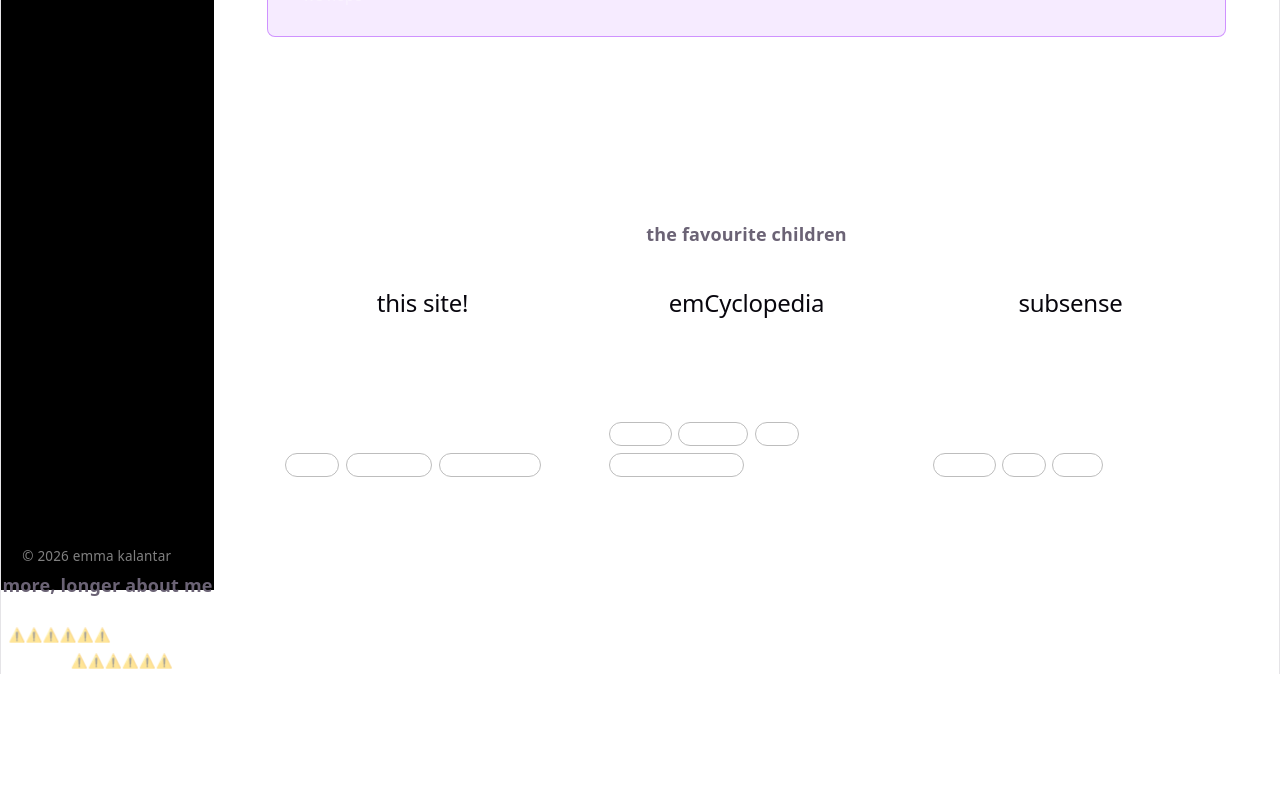
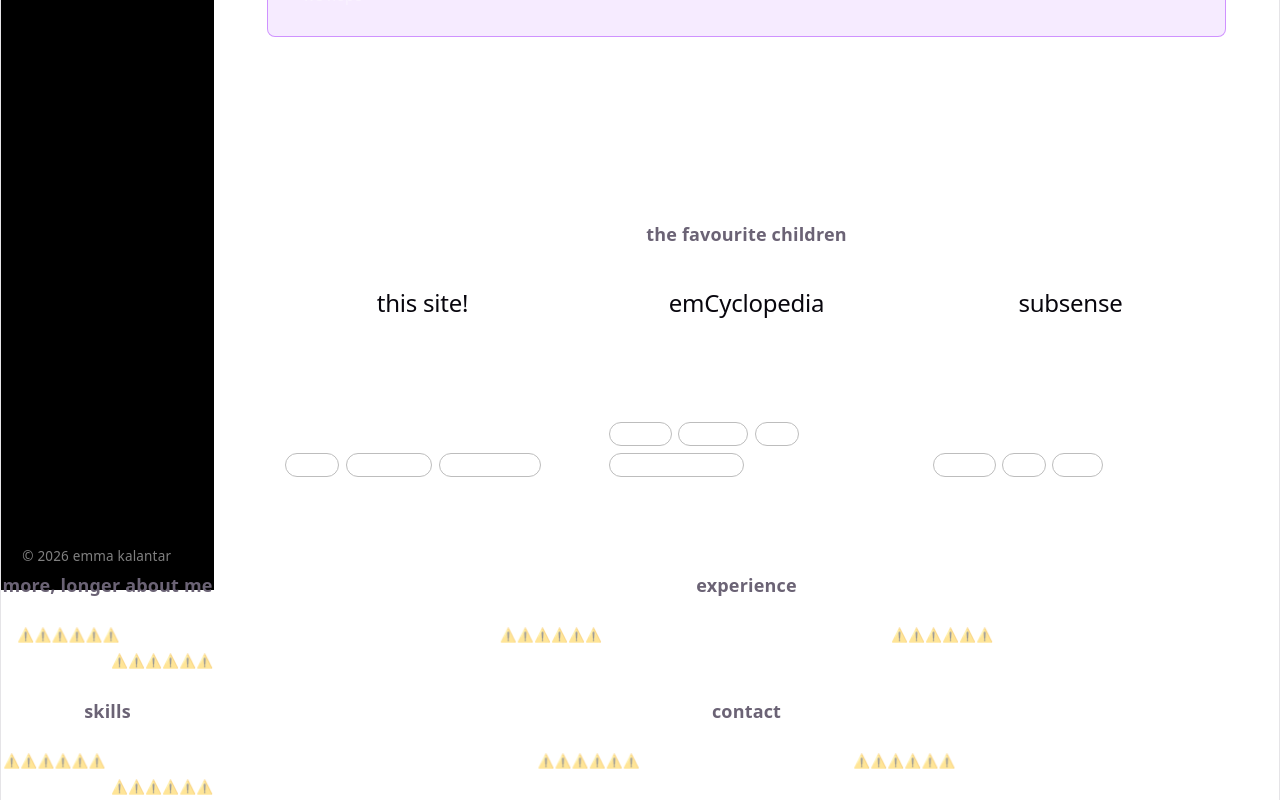
Before and after one commit to emkalan/portfolio-site, a React (Vite) app: page / in a window 1280 px wide. Shown: the part 734-1534 px from the top of the page. Before the commit the page ends 1408 px from the top, so only its background shows below. Built offline with nearby package versions, Linux system fonts and the light colour scheme.

Commit message:
update about, experience, skills, and contact sections with placeholder text and links

```diff
--- a/src/App.tsx
+++ b/src/App.tsx
@@ -63,7 +63,7 @@ function App() {
             </p>
             <div className="hero-links">
               <a href="#featured-projects">see my work <span aria-hidden="true">-&gt;</span></a>
-              <a href="mailto:emma.kalantar@gmail.com">say hello <span aria-hidden="true">-&gt;</span></a>
+              <a href="#contact">say hello <span aria-hidden="true">-&gt;</span></a>
             </div>
           </div>
           <img
@@ -113,10 +113,37 @@ function App() {
         </section>
 
         <section id="about">
-          <div className="about-copy">
+          <div className="about">
             <h4>more, longer about me</h4>
             <p>
-              ⚠️⚠️⚠️⚠️⚠️⚠️ le placeholder text ⚠️⚠️⚠️⚠️⚠️⚠️
+              ⚠️⚠️⚠️⚠️⚠️⚠️ hi i'm some placeholder text ⚠️⚠️⚠️⚠️⚠️⚠️
+            </p>
+          </div>
+        </section>
+
+        <section id="experience">
+          <div className="experience">
+            <h4>experience</h4>
+            <p>
+              ⚠️⚠️⚠️⚠️⚠️⚠️ as a child i yearned for the placeholder text ⚠️⚠️⚠️⚠️⚠️⚠️
+            </p>
+          </div>
+        </section>
+
+        <section id="skills">
+          <div className="skills">
+            <h4>skills</h4>
+            <p>
+              ⚠️⚠️⚠️⚠️⚠️⚠️ good at making placeholder text ⚠️⚠️⚠️⚠️⚠️⚠️
+            </p>
+          </div>
+        </section>
+
+        <section id="contact">
+          <div className="contact">
+            <h4>contact</h4>
+            <p>
+              ⚠️⚠️⚠️⚠️⚠️⚠️ talk to me with placeholder text ⚠️⚠️⚠️⚠️⚠️⚠️
             </p>
           </div>
         </section>
```
